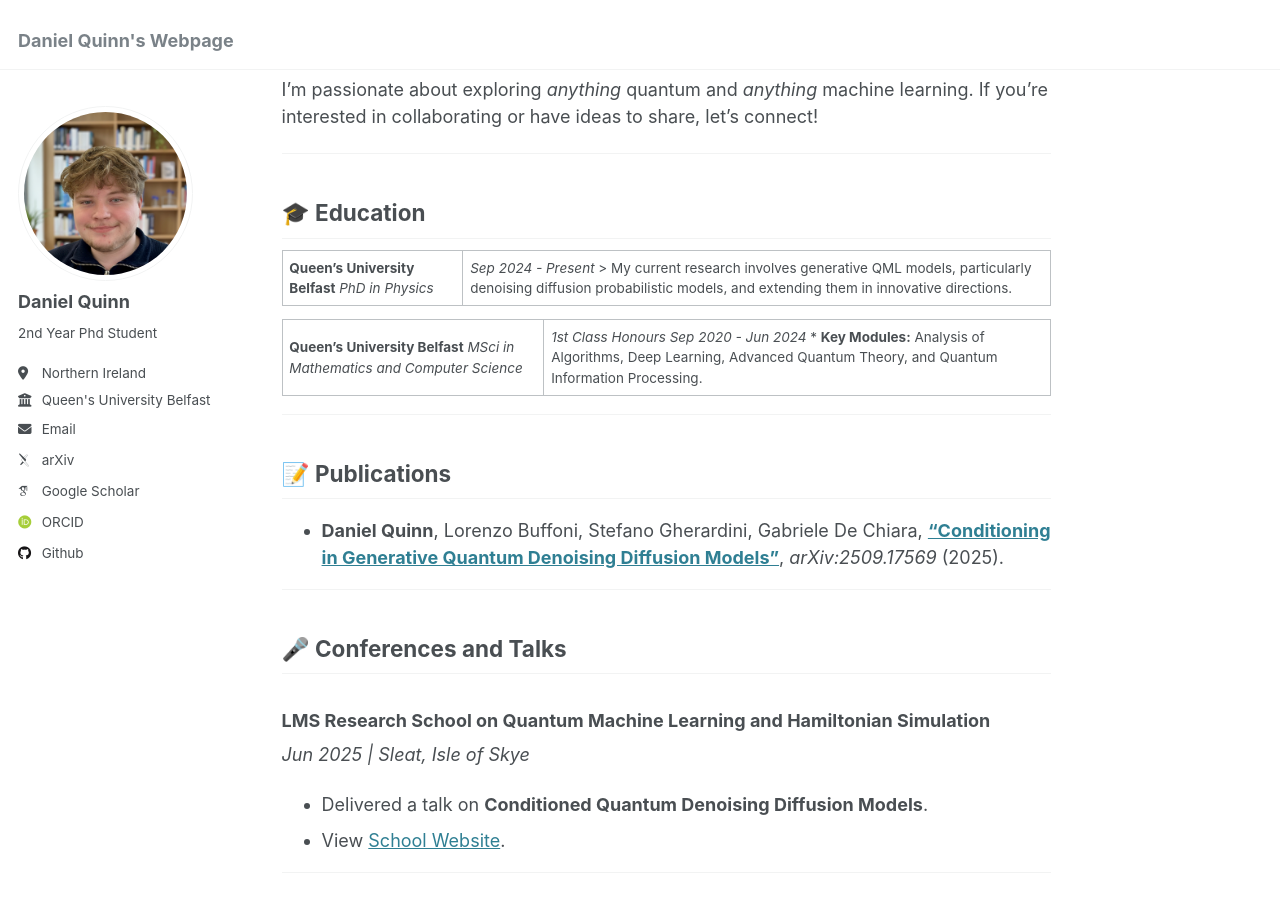
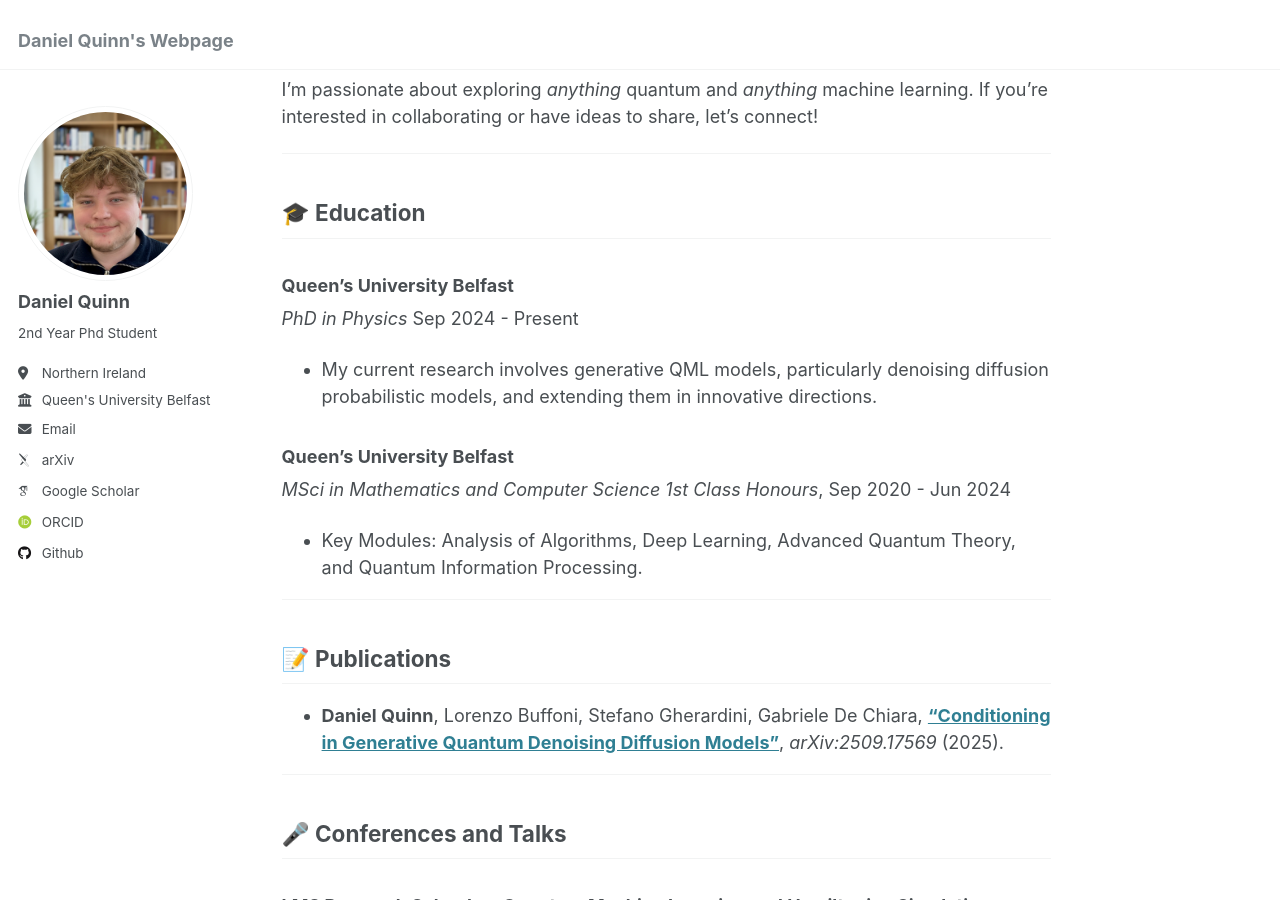
Before and after one commit to DanielQuinn53/DanielQuinn53.github.io, a Jekyll site: the page built from _pages/about.md, in a window 1280 px wide and 900 px high, scrolled down 326 px. Built offline with Jekyll 4.4.1, drawn with Linux system fonts in a browser that asks for light colours; some web fonts are replaced.

```diff
--- a/_pages/about.md
+++ b/_pages/about.md
@@ -6,6 +6,7 @@ redirect_from:
   - /about/
   - /about.html
 ---
+
 
 ## 👋 About Me
 
@@ -17,9 +18,15 @@ I’m passionate about exploring *anything* quantum and *anything* machine learn
 
 ## 🎓 Education
 
-**Queen's University Belfast** *PhD in Physics* | *Sep 2024 - Present* > My current research involves generative QML models, particularly denoising diffusion probabilistic models, and extending them in innovative directions.
+### Queen's University Belfast
+*PhD in Physics*
+Sep 2024 - Present
+- My current research involves generative QML models, particularly denoising diffusion probabilistic models, and extending them in innovative directions.
 
-**Queen's University Belfast** *MSci in Mathematics and Computer Science* | *1st Class Honours* *Sep 2020 - Jun 2024* * **Key Modules:** Analysis of Algorithms, Deep Learning, Advanced Quantum Theory, and Quantum Information Processing.
+### Queen's University Belfast
+*MSci in Mathematics and Computer Science*
+*1st Class Honours*, Sep 2020 - Jun 2024
+- Key Modules: Analysis of Algorithms, Deep Learning, Advanced Quantum Theory, and Quantum Information Processing.
 
 ---
 
```
